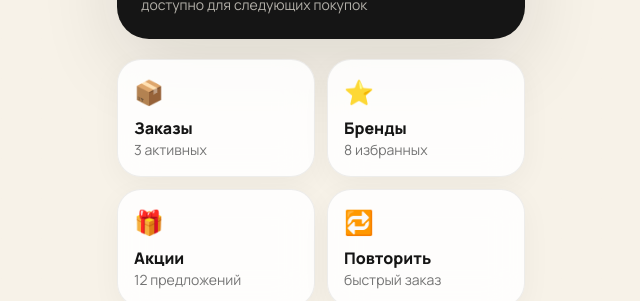
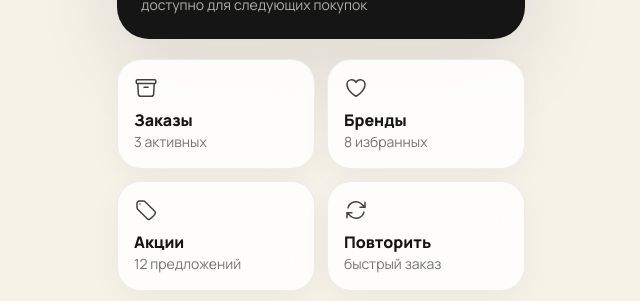
Before and after one commit to Iliavsevolodov/kaskada-, a Next.js app: page /buyer-app in a window 1280 px wide. Shown: the part 202-503 px from the top of the page, without its empty margins (319-959 px from the left). Built offline with nearby package versions, Linux system fonts and the light colour scheme; a web font is replaced by a local one.

Commit message:
Replace buyer app emojis with icons

```diff
--- a/src/app/buyer-app/page.tsx
+++ b/src/app/buyer-app/page.tsx
@@ -1,3 +1,4 @@
+import { HiOutlineArchiveBox, HiOutlineArrowPath, HiOutlineHeart, HiOutlineTag } from 'react-icons/hi2';
 import { MobileShell } from '@/components/MobileShell';
 import { ProductCard } from '@/components/ProductCard';
 import { products } from '@/lib/data';
@@ -11,10 +12,10 @@ export default function BuyerAppPage() {
         <p className="mt-2 text-sm text-cream/70">доступно для следующих покупок</p>
       </div>
       <div className="mt-5 grid grid-cols-2 gap-3">
-        <AppTile icon="📦" title="Заказы" text="3 активных" />
-        <AppTile icon="⭐" title="Бренды" text="8 избранных" />
-        <AppTile icon="🎁" title="Акции" text="12 предложений" />
-        <AppTile icon="🔁" title="Повторить" text="быстрый заказ" />
+        <AppTile icon={<HiOutlineArchiveBox />} title="Заказы" text="3 активных" />
+        <AppTile icon={<HiOutlineHeart />} title="Бренды" text="8 избранных" />
+        <AppTile icon={<HiOutlineTag />} title="Акции" text="12 предложений" />
+        <AppTile icon={<HiOutlineArrowPath />} title="Повторить" text="быстрый заказ" />
       </div>
       <h2 className="mt-8 text-2xl font-black">Рекомендовано</h2>
       <div className="mt-4 grid gap-4">
@@ -24,6 +25,6 @@ export default function BuyerAppPage() {
   );
 }
 
-function AppTile({ icon, title, text }: { icon: string; title: string; text: string }) {
-  return <div className="card-glass rounded-[1.5rem] p-4 shadow-soft"><p className="text-2xl">{icon}</p><p className="mt-2 font-black">{title}</p><p className="text-sm text-neutral-500">{text}</p></div>;
+function AppTile({ icon, title, text }: { icon: React.ReactNode; title: string; text: string }) {
+  return <div className="card-glass rounded-[1.5rem] p-4 shadow-soft"><p className="text-2xl text-neutral-700">{icon}</p><p className="mt-2 font-black">{title}</p><p className="text-sm text-neutral-500">{text}</p></div>;
 }
```
